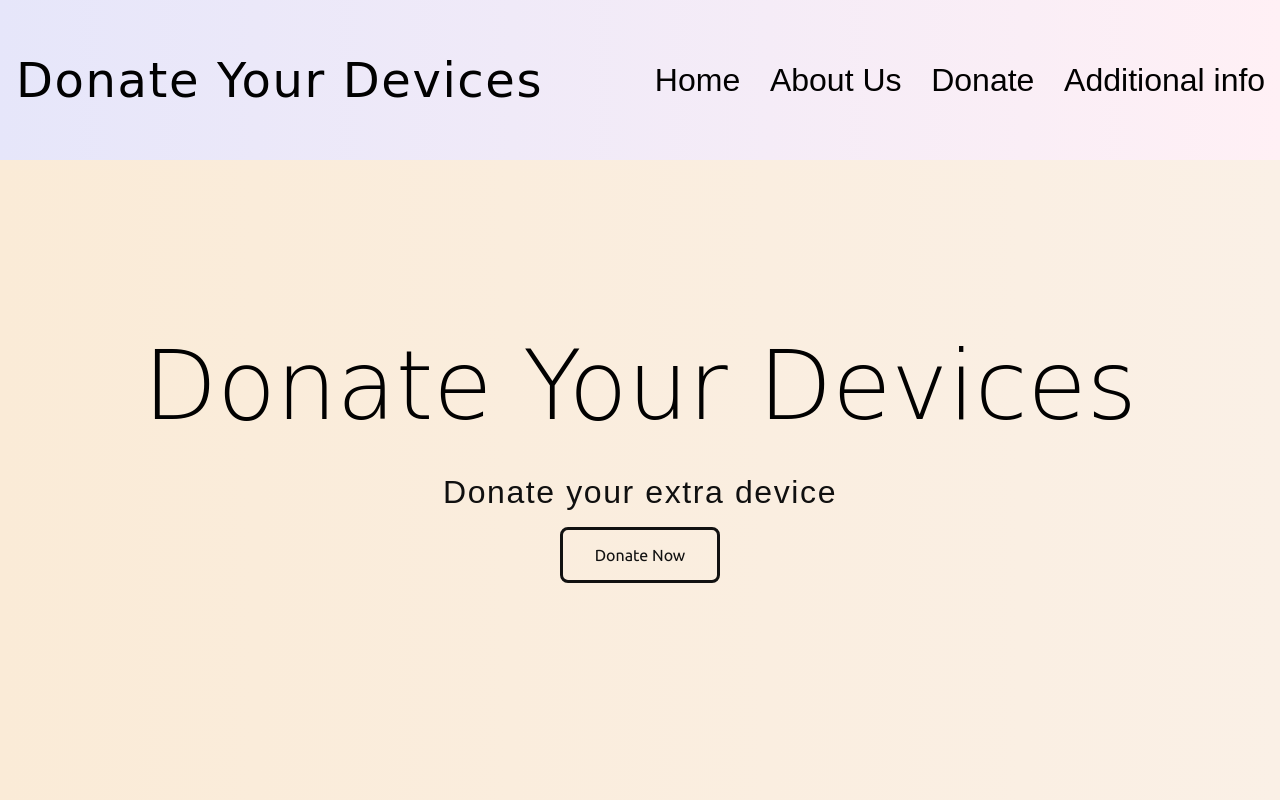
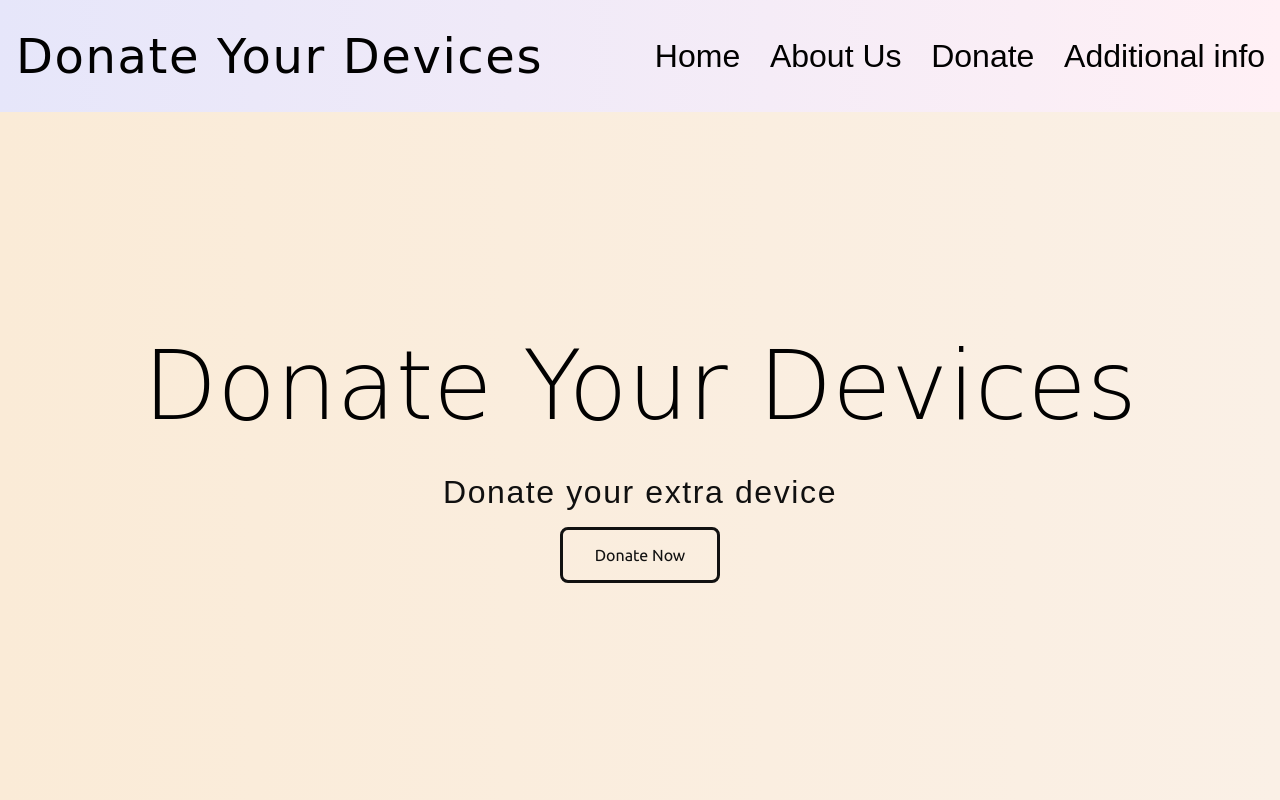
Before and after one commit to Quasaarz/Device, a plain HTML site: page index.html in a window 1280 px wide. Shown: the top 800 px of the page. Drawn offline with Linux system fonts and the light colour scheme; a web font is replaced by a local one.

Commit message:
Update style.css

```diff
--- a/style.css
+++ b/style.css
@@ -35,7 +35,7 @@ header {
 
 .nav {
     width: 100%;
-    height: 10rem;
+    height: 7rem;
     background: linear-gradient(to right, lavender, lavenderblush);
     display: flex;
     align-items: center;
```
